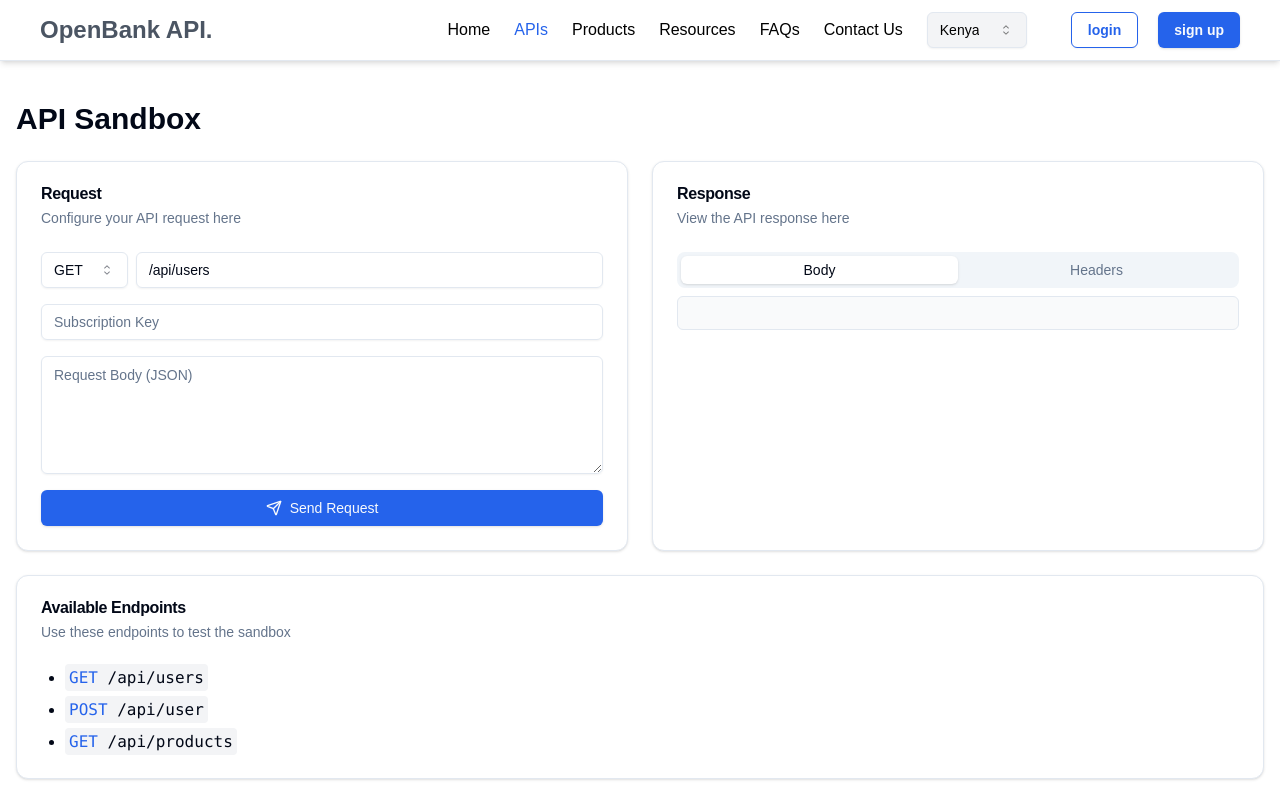
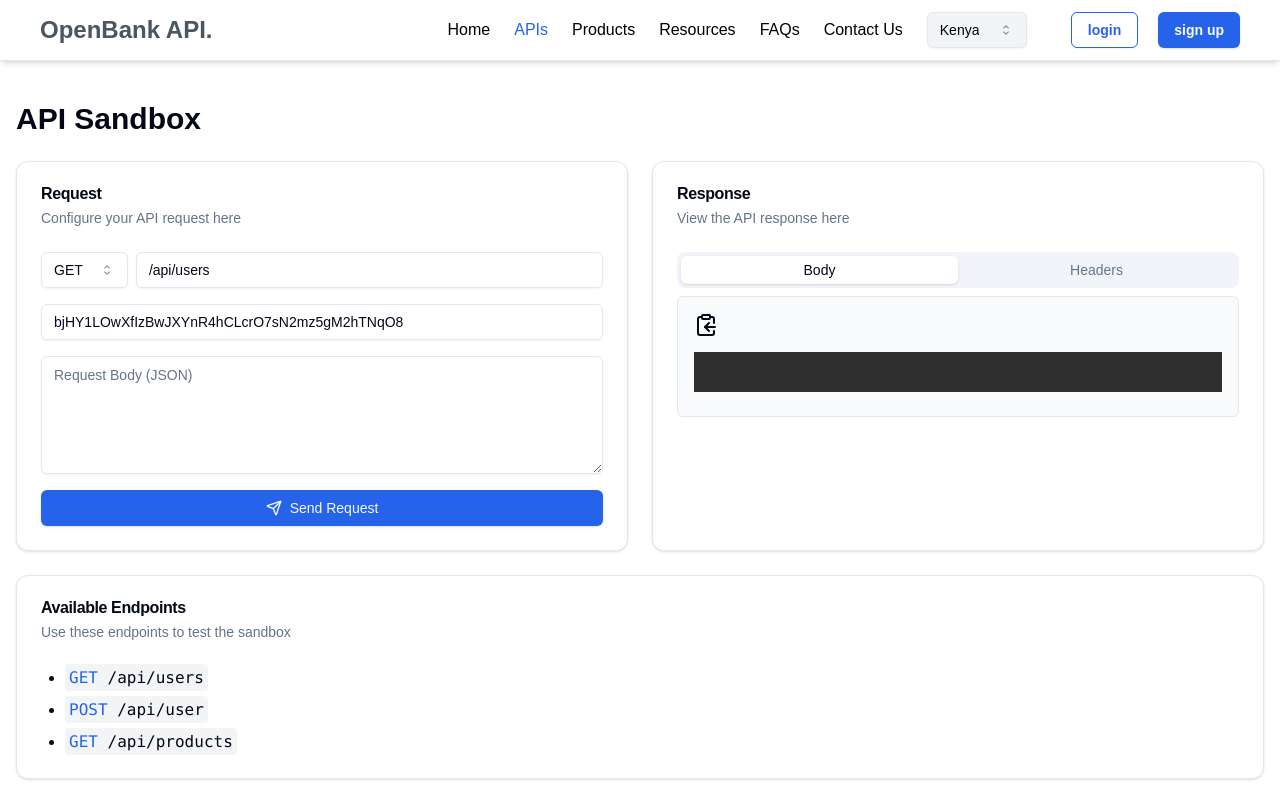
Before and after one commit to abhijayrajvansh/ncba-client, a Next.js app: page /apis/sandbox in a window 1280 px wide. Shown: the top 800 px of the page. Built offline with nearby package versions, Linux system fonts and the light colour scheme.

Commit message:
testing: codeblocks

```diff
--- a/components/pages/Sandbox.tsx
+++ b/components/pages/Sandbox.tsx
@@ -8,6 +8,7 @@ import { Textarea } from "@/components/ui/textarea"
 import { Card, CardContent, CardDescription, CardHeader, CardTitle } from "@/components/ui/card"
 import { Tabs, TabsContent, TabsList, TabsTrigger } from "@/components/ui/tabs"
 import { Code, Send } from "lucide-react"
+import CodeBlocks from '@/components/structures/CodeBlocks'
 
 // Define the type for each endpoint response
 type EndpointResponse = {
@@ -28,7 +29,7 @@ export default function Sandbox () {
   const [requestBody, setRequestBody] = useState('')
   const [response, setResponse] = useState('')
   const [responseStatus, setResponseStatus] = useState('')
-  const [headers, setHeaders] = useState({ 'Subscription-Key': '' })
+  const [headers, setHeaders] = useState({ 'Subscription-Key': 'bjHY1LOwXfIzBwJXYnR4hCLcrO7sN2mz5gM2hTNqO8' })
 
   const isValidSubscriptionKey = (subscriptionKey: string) => {
     const response = false;
@@ -129,7 +130,7 @@ export default function Sandbox () {
               </TabsList>
               <TabsContent value="body" className="p-4 border rounded-md bg-gray-50">
                 <pre className="whitespace-pre-wrap break-words">
-                  <code>{response}</code>
+                  <CodeBlocks language='javascript'>{response}</CodeBlocks>
                 </pre>
               </TabsContent>
               <TabsContent value="headers" className="p-4 border rounded-md bg-gray-50">
--- /dev/null
+++ b/components/structures/CodeBlocks.tsx
@@ -0,0 +1,38 @@
+'use client'
+
+import { ClipboardCheck, ClipboardCopy } from 'lucide-react';
+import { useEffect, useState } from 'react';
+import CopyToClipboard from 'react-copy-to-clipboard';
+import { PrismLight as SyntaxHighlighter } from 'react-syntax-highlighter';
+import { materialLight, materialDark } from 'react-syntax-highlighter/dist/esm/styles/prism';
+
+type CodeProps = {
+  children: string;
+  language: string;
+};
+
+const CodeBlocks = ({ children, language }: CodeProps) => {
+  const [copied, setCopied] = useState(false);
+
+  useEffect(() => {
+    const timer = setTimeout(() => {
+      setCopied(false);
+    }, 1000);
+    return () => clearTimeout(timer);
+  }, [copied]);
+
+  return (
+    <div className="code">
+      <CopyToClipboard text={children} onCopy={() => setCopied(true)}>
+        <button className="icon copy-icon">
+          {copied ? <ClipboardCheck /> : <ClipboardCopy />}
+        </button>
+      </CopyToClipboard>
+      <SyntaxHighlighter language={language} style={materialDark}>
+          {children}
+      </SyntaxHighlighter>
+    </div>
+  );
+};
+
+export default CodeBlocks;
--- a/package.json
+++ b/package.json
@@ -15,19 +15,23 @@
     "@radix-ui/react-slot": "^1.1.0",
     "@radix-ui/react-tabs": "^1.1.1",
     "@radix-ui/react-toast": "^1.2.2",
+    "@types/react-syntax-highlighter": "^15.5.13",
     "class-variance-authority": "^0.7.0",
     "clsx": "^2.1.1",
     "lucide-react": "^0.451.0",
     "next": "14.2.15",
     "react": "^18",
+    "react-copy-to-clipboard": "^5.1.0",
     "react-dom": "^18",
     "react-icons": "^5.3.0",
+    "react-syntax-highlighter": "^15.5.0",
     "tailwind-merge": "^2.5.3",
     "tailwindcss-animate": "^1.0.7"
   },
   "devDependencies": {
     "@types/node": "^20",
     "@types/react": "^18",
+    "@types/react-copy-to-clipboard": "^5.0.7",
     "@types/react-dom": "^18",
     "eslint": "^8",
     "eslint-config-next": "14.2.15",
```
Also changed, not shown: 1 other file (tests, documents, lock files or other folders).
